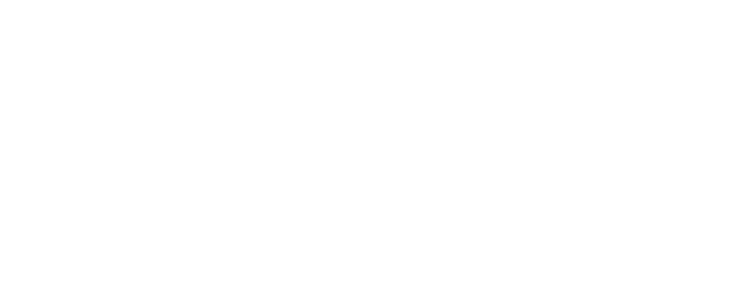
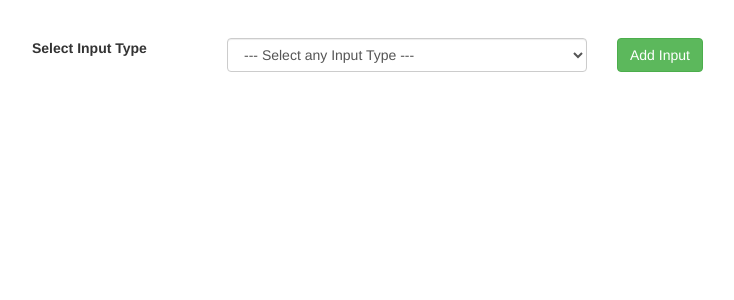
Before and after one commit to Prince7195/AngularReactiveForm, an Angular app: page / in a window 1280 px wide. Shown: the top 300 px of the page, without its empty margins (233-967 px from the left). Built offline with nearby package versions, Linux system fonts and the light colour scheme.

Commit message:
small changes

```diff
--- a/package.json
+++ b/package.json
@@ -23,6 +23,7 @@
     "@angular/router": "^4.0.0",
     "bootstrap": "^3.3.7",
     "core-js": "^2.4.1",
+    "jquery": "^3.2.1",
     "rxjs": "^5.4.1",
     "zone.js": "^0.8.14"
   },
--- a/src/app/input-component/input-component.component.css
+++ b/src/app/input-component/input-component.component.css
@@ -0,0 +1,3 @@
+.container {
+    padding-top: 3%;
+}
--- a/src/app/input-component/input-component.component.html
+++ b/src/app/input-component/input-component.component.html
@@ -1,12 +1,24 @@
 <div class="container">
     <div class="row">
         <div class="col-xs-12 col-sm-10 col-md-8 col-sm-offset-1 col-md-offset-2">
-            <!-- <form>
-                <select name="inputTypeSelect" id="inputTypeSelect">
-                    <option value="select">--- Select any Input Type ---</option>
-                    <option ngFor='let inputType of inputTypeCollection' [ngValue]='inputType.value' >{{ inputType.type }}</option>
-                </select>
-            </form> -->
+            <form name="reactForm" [formGroup]='reactiveForm'>
+                <div class="row">
+                    <div class="col-md-3 col-sm-3 col-xs-4">
+                        <label for="inputTypeSelect">Select Input Type</label>
+                    </div>
+                    <div class="col-md-6 col-sm-6 col-xs-12">
+                        <div class="form-group">
+                            <select name="inputTypeSelect" id="inputTypeSelect" formControlName='inputTypeSelect' class="form-control">
+                                <option>--- Select any Input Type ---</option>
+                                <option *ngFor='let inputType of inputTypeCollection'>{{ inputType.type }}</option>
+                            </select>
+                        </div>
+                    </div>
+                    <div class="col-md-2 col-sm-2 col-xs-2">
+                        <button class="btn btn-success" type="button" (click)='onAddInput()'>Add Input</button>
+                    </div>
+                </div>
+            </form>
         </div>
     </div>
 </div>
--- a/src/app/input-component/input-component.component.ts
+++ b/src/app/input-component/input-component.component.ts
@@ -11,14 +11,20 @@
 })
 export class InputComponentComponent implements OnInit {
 
-  //reactiveForm: FormGroup;
+  reactiveForm: FormGroup;
   inputTypeCollection: InputTypes[];
 
   constructor(public inputService:InputService) { }
 
   ngOnInit() {
     this.inputTypeCollection = this.inputService.getInputTypes();
-    console.log(this.inputTypeCollection);
+    this.reactiveForm = new FormGroup({
+      "inputTypeSelect": new FormControl(null)
+    });
+  }
+
+  onAddInput() {
+    console.log("Selected Input Type: " + this.reactiveForm.value.inputTypeSelect);
   }
 
 }
--- a/src/app/input-component/input.module.ts
+++ b/src/app/input-component/input.module.ts
@@ -1,6 +1,6 @@
 import { NgModule } from '@angular/core';
 import { CommonModule } from '@angular/common';
-import { ReactiveFormsModule } from '@angular/forms';
+import { ReactiveFormsModule, FormsModule } from '@angular/forms';
 
 import { InputComponentComponent } from './input-component.component';
 import { InputService } from './input.service';
@@ -11,6 +11,7 @@
     ],
     imports: [
         CommonModule,
+        FormsModule,
         ReactiveFormsModule
     ],
     exports:[InputComponentComponent],
```
Also changed, not shown: .angular-cli.json, src/styles.css (line endings or trailing spaces).
